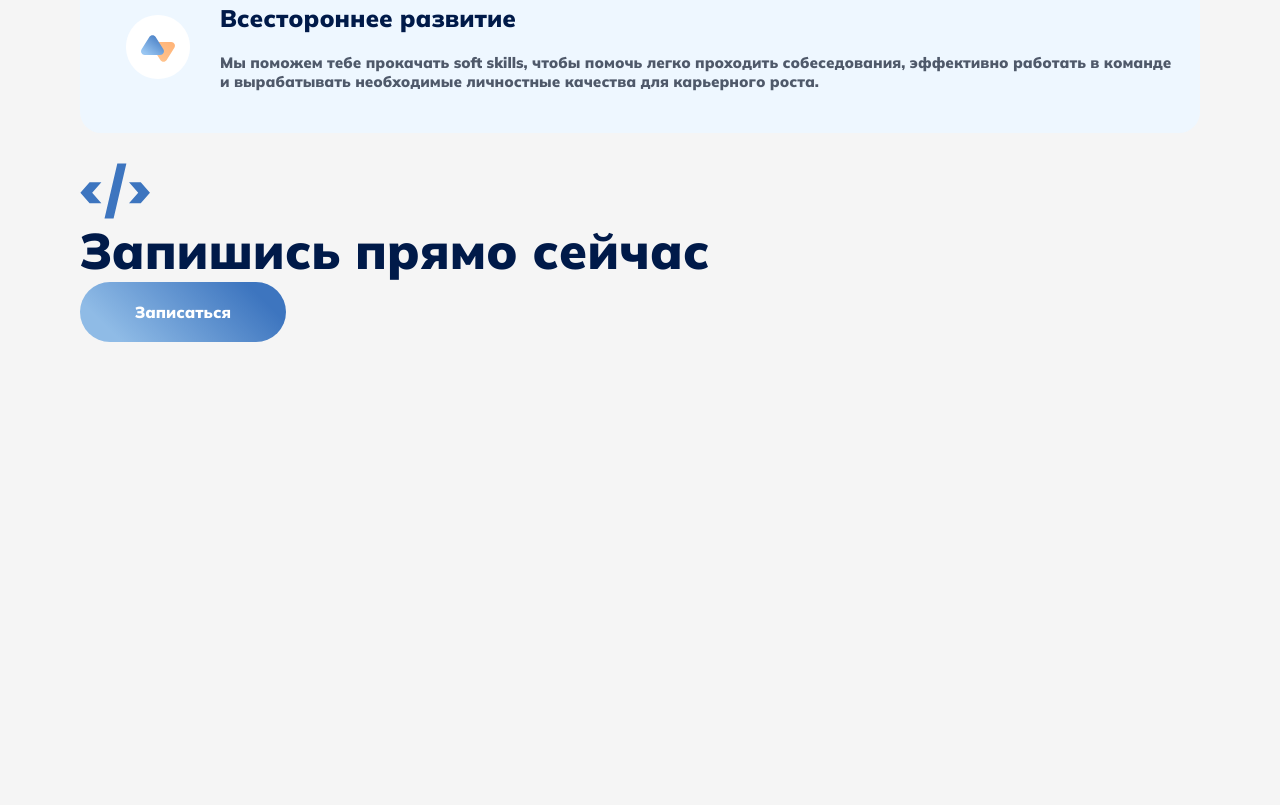
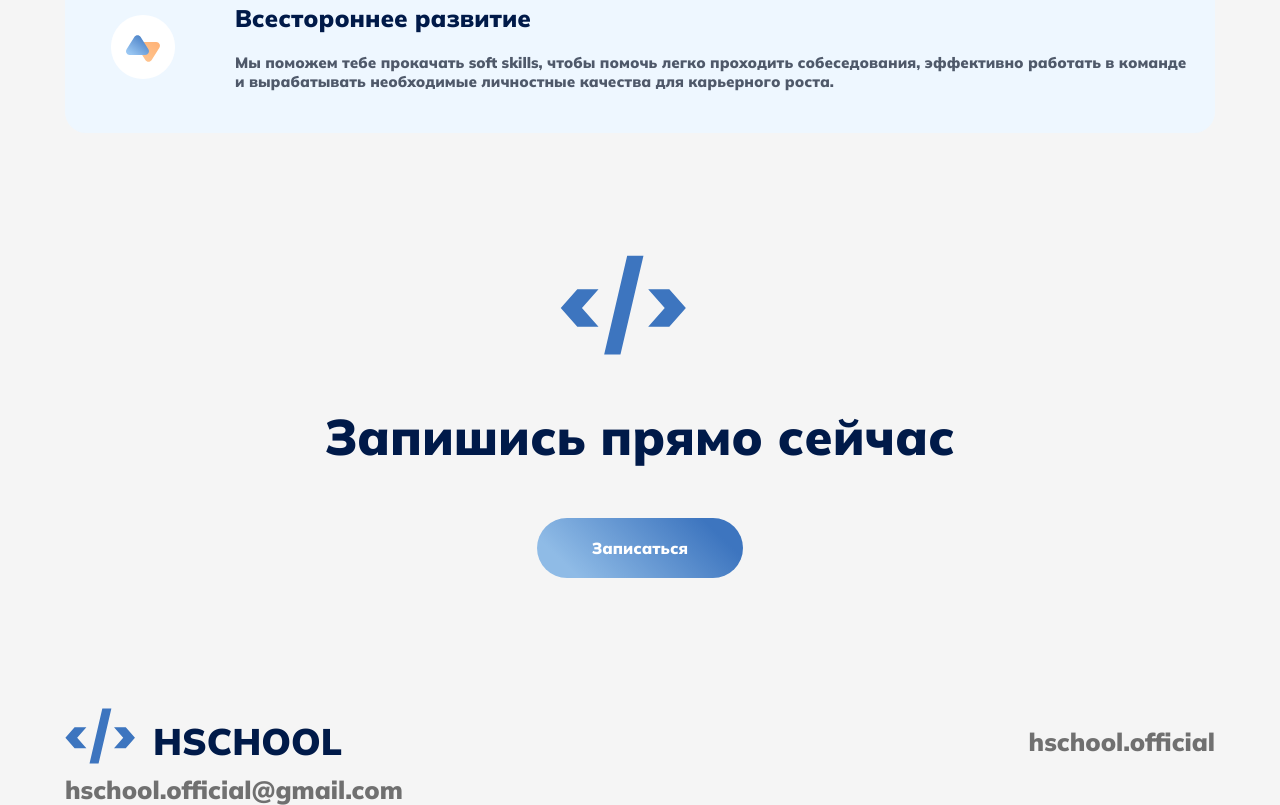
Before and after one commit to ArtsemiKot/preview-card, a plain HTML site: page index.html in a window 1280 px wide. Shown: the part 2057-2862 px from the top of the page. Before the commit the page ends 2399 px from the top, so only its background shows below. Drawn offline with Linux system fonts and the light colour scheme.

Commit message:
preview-card

```diff
--- a/index.html
+++ b/index.html
@@ -87,12 +87,19 @@
         </section>
         <section class="record">
             <div class="slash"></div>
-            <h1>Запишись прямо сейчас</h1>
+            <h2>Запишись прямо сейчас</h2>
             <div class="button3">Записаться</div>
         </section>
     </main>
     <footer>
-
+        <div>
+            <div>
+                <div class="slashmini"></div>
+                <h2>HSCHOOL</h2>
+            </div>
+            <p>hschool.official</p>
+        </div>
+        <p>hschool.official@gmail.com</p>
     </footer>
 </body>
 
--- a/style.css
+++ b/style.css
@@ -14,7 +14,7 @@
 }
 
 body {
-    width: 1120px;
+    width: 1150px;
     background-color: #F5F5F5;
     margin: 0 auto;
 }
@@ -168,7 +168,7 @@ header nav p:not(:last-child) {
     background: #EEF7FF;
     mix-blend-mode: normal;
     border-radius: 21px;
-    width: 1120px;
+    width: 1150px;
     height: 172px;
     margin-bottom: 30px;
     display: flex;
@@ -198,17 +198,26 @@ header nav p:not(:last-child) {
     margin-right: 20px;
 }
 
+.record {
+    width: 1150px;
+}
+
 .slash {
     background-image: url(./assets/Marico.svg);
     background-repeat: no-repeat;
     background-size: contain;
-    width: 153px;
-    height: 56px;
+    width: 200px;
+    height: 100px;
+    margin-top: 122px;
+    margin-left: 43%;
+
 }
 
-.record h1 {
+.record h2 {
     font: 800 50px 'Mulish';
     color: #001A49;
+    text-align: center;
+    margin-top: 50px;
 }
 
 .button3 {
@@ -218,4 +227,38 @@ header nav p:not(:last-child) {
     text-align: center;
     padding: 20px 0;
     color: #FFFFFF;
+    margin-top: 50px;
+    margin-left: auto;
+    margin-right: auto;
+    margin-bottom: 130px;
 }
+
+.slashmini {
+    background-image: url(./assets/Marico.svg);
+    background-repeat: no-repeat;
+    background-size: contain;
+    width: 78px;
+    height: 56px;
+    margin-right: 10px;
+    margin-bottom: 10px;
+}
+
+footer {
+    width: 1150px;
+}
+
+footer div {
+    display: flex;
+    justify-content: space-between;
+    align-items: center;
+}
+
+footer h2 {
+    font: 800 37px 'Mulish';
+    color: #001A49;
+}
+
+footer p {
+    font: 500 25px 'Mulish';
+    color: #707070;
+}
```
